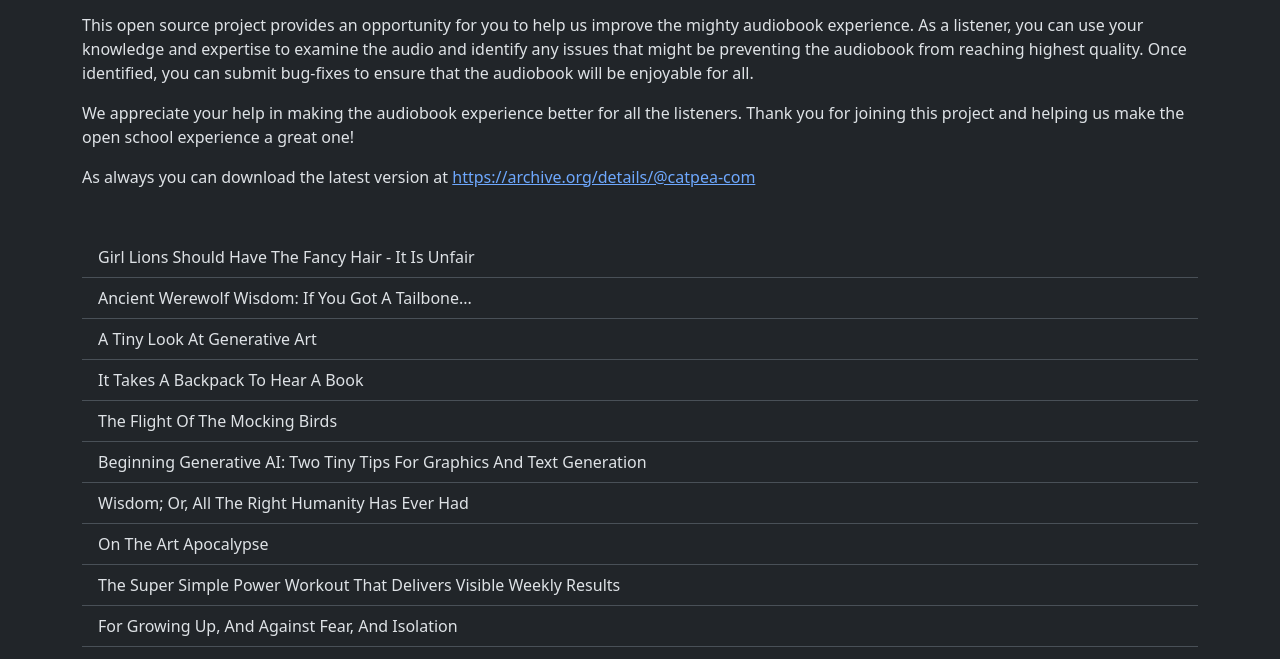
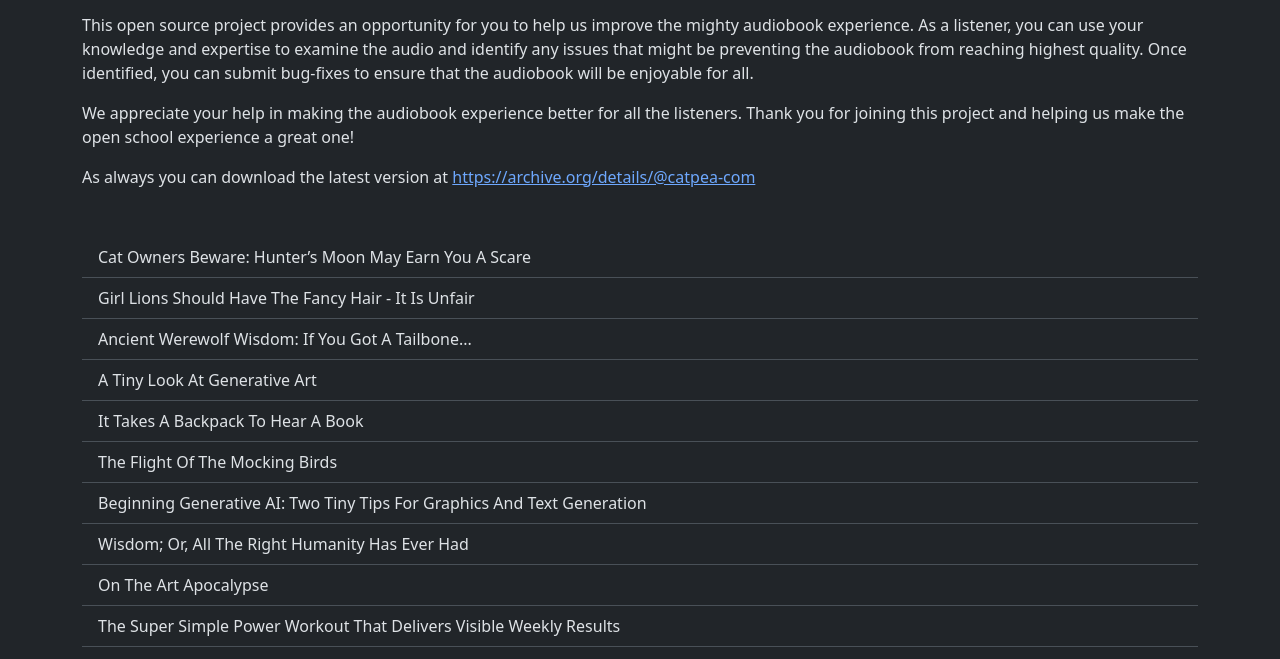
Before and after one commit to catpea/chapter-08, a plain HTML site: page docs/index.html in a window 1280 px wide. Shown: the part 141-800 px from the top of the page. Drawn offline with nearby package versions, Linux system fonts and the light colour scheme.

Commit message:
Chapter content updates.

```diff
--- a/docs/index.html
+++ b/docs/index.html
@@ -21,7 +21,8 @@
 
 
         <ul class="list-group list-group-flush mt-5">
-        <a href="poem-1335.mp3" class="list-group-item list-group-item-action">Girl Lions Should Have The Fancy Hair - It Is Unfair</a>
+        <a href="poem-1336.mp3" class="list-group-item list-group-item-action">Cat Owners Beware: Hunter’s Moon May Earn You A Scare</a>
+<a href="poem-1335.mp3" class="list-group-item list-group-item-action">Girl Lions Should Have The Fancy Hair - It Is Unfair</a>
 <a href="poem-1334.mp3" class="list-group-item list-group-item-action">Ancient Werewolf Wisdom: If You Got A Tailbone...</a>
 <a href="poem-1333.mp3" class="list-group-item list-group-item-action">A Tiny Look At Generative Art</a>
 <a href="poem-1332.mp3" class="list-group-item list-group-item-action">It Takes A Backpack To Hear A Book</a>
```
Also changed, not shown: 2 other files.
